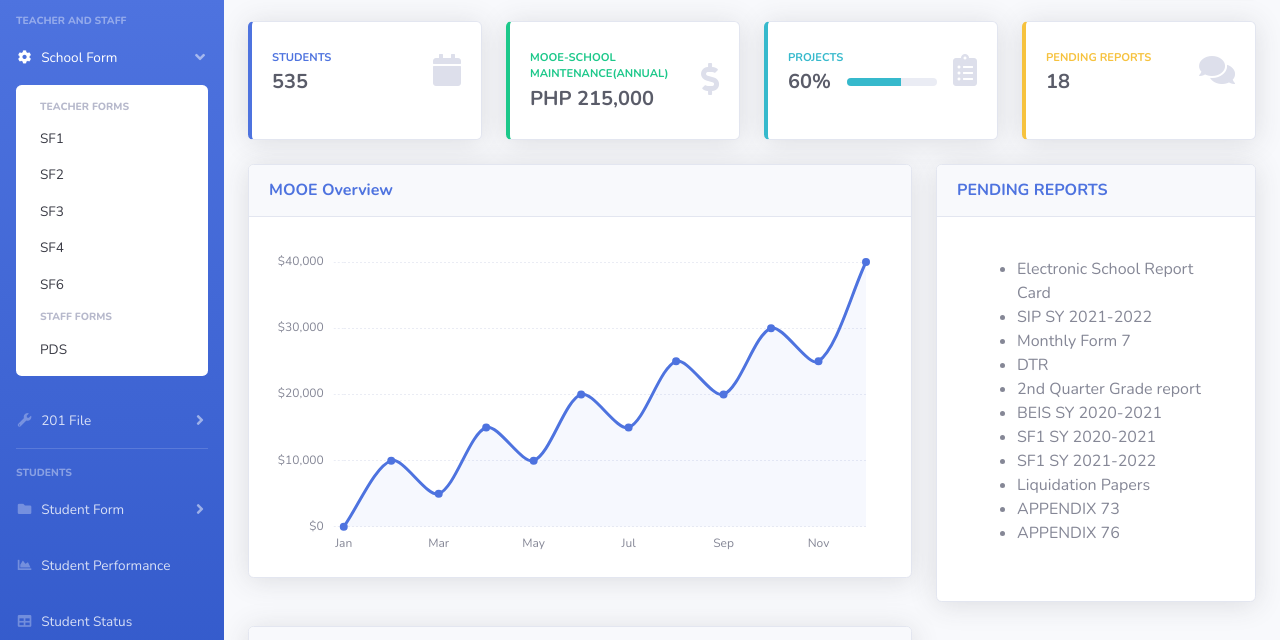
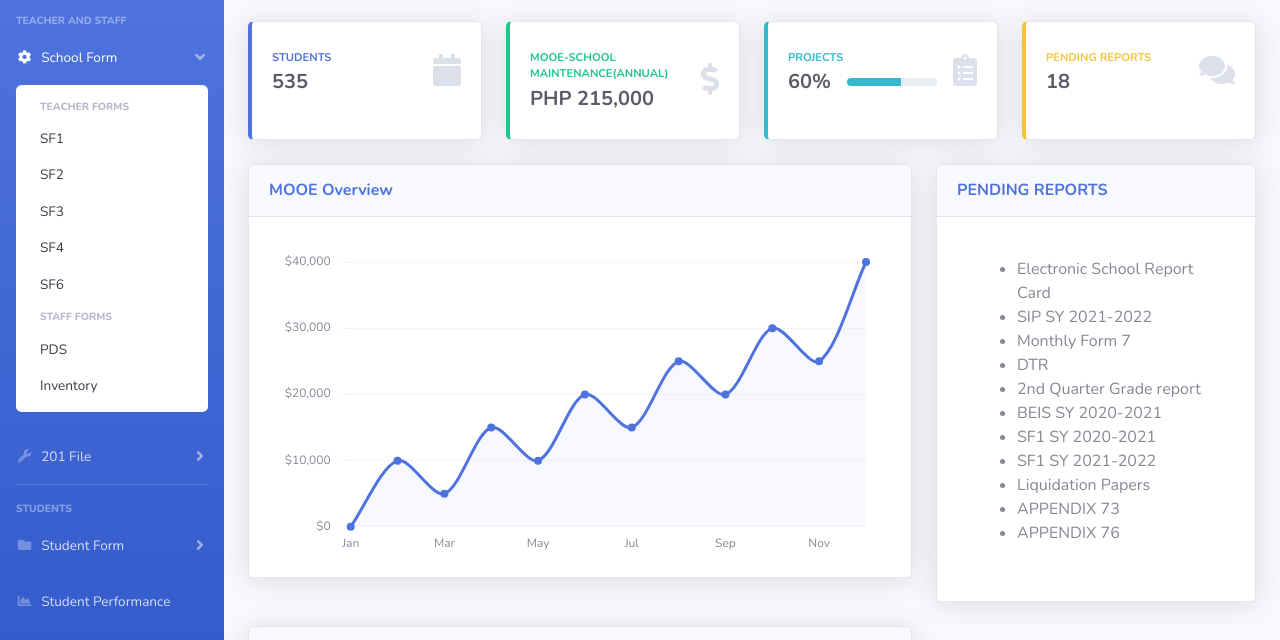
Before and after one commit to iamdaniaph/SB-ADMIN-2, a plain HTML site: page index.html in a window 1280 px wide. Both pictures are taken after a click on the link "School Form". Shown: the part 131-771 px from the top of the page. Drawn offline with nearby package versions, Linux system fonts and the light colour scheme.

Commit message:
index update

```diff
--- a/index.html
+++ b/index.html
@@ -81,6 +81,7 @@
                         <a class="collapse-item" href="SF5.html">SF6</a>
                         <h6 class="collapse-header">Staff Forms</h6>
                         <a class="collapse-item" href="PDS.html">PDS</a>
+                        <a class="collapse-item" href="inventory.html">Inventory</a>
                     </div>
                 </div>
             </li>
```
